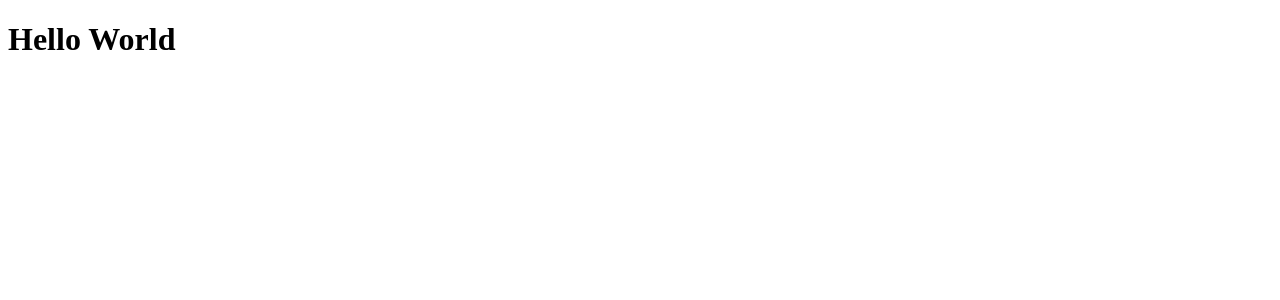
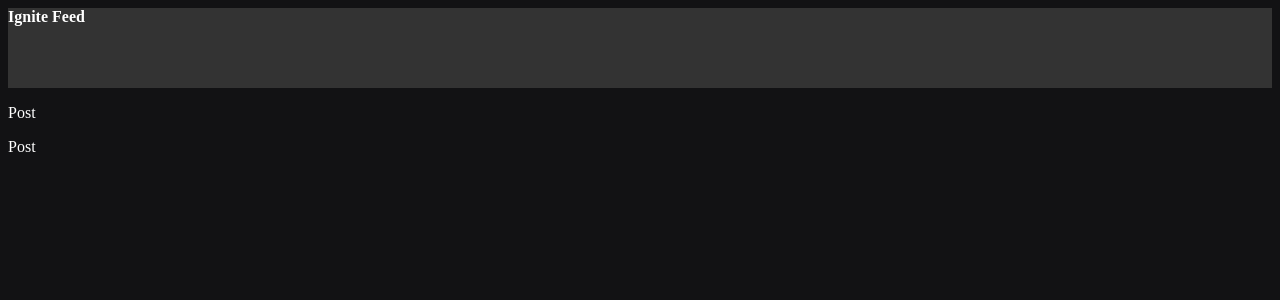
Before and after one commit to wfl-junior/rocketseat-ignite-feed, a React (Vite) app: page / in a window 1280 px wide. Shown: the top 300 px of the page. Built offline with nearby package versions, Linux system fonts and the light colour scheme.

Commit message:
CSS Modules

```diff
--- a/index.html
+++ b/index.html
@@ -4,10 +4,11 @@
     <meta charset="UTF-8" />
     <link rel="icon" type="image/svg+xml" href="/src/favicon.svg" />
     <meta name="viewport" content="width=device-width, initial-scale=1.0" />
-    <title>Vite App</title>
+    <title>Ignite Feed</title>
+    <script type="module" src="/src/main.tsx" defer></script>
   </head>
   <body>
     <div id="root"></div>
-    <script type="module" src="/src/main.tsx"></script>
+    <noscript>You need JavaScript to run this app.</noscript>
   </body>
 </html>
--- a/package.json
+++ b/package.json
@@ -1,5 +1,5 @@
 {
-  "name": "01-fundamentos-react",
+  "name": "ignite-feed",
   "private": true,
   "version": "0.0.0",
   "scripts": {
--- a/src/App.tsx
+++ b/src/App.tsx
@@ -1 +1,12 @@
-export const App: React.FC = () => <h1>Hello World</h1>;
+import { Header } from "./components/Header";
+import "./global.css";
+import { Post } from "./Post";
+
+export const App: React.FC = () => (
+  <div>
+    <Header />
+
+    <Post />
+    <Post />
+  </div>
+);
--- /dev/null
+++ b/src/Post.tsx
@@ -0,0 +1 @@
+export const Post: React.FC = () => <p>Post</p>;
--- /dev/null
+++ b/src/components/Header.module.css
@@ -0,0 +1,4 @@
+.header {
+  background-color: #333;
+  height: 80px;
+}
--- /dev/null
+++ b/src/components/Header.tsx
@@ -0,0 +1,11 @@
+import styles from "./Header.module.css";
+
+interface HeaderProps {}
+
+export const Header: React.FC<HeaderProps> = () => {
+  return (
+    <header className={styles.header}>
+      <strong>Ignite Feed</strong>
+    </header>
+  );
+};
--- /dev/null
+++ b/src/global.css
@@ -0,0 +1,4 @@
+body {
+  background-color: #121214;
+  color: white;
+}
```
